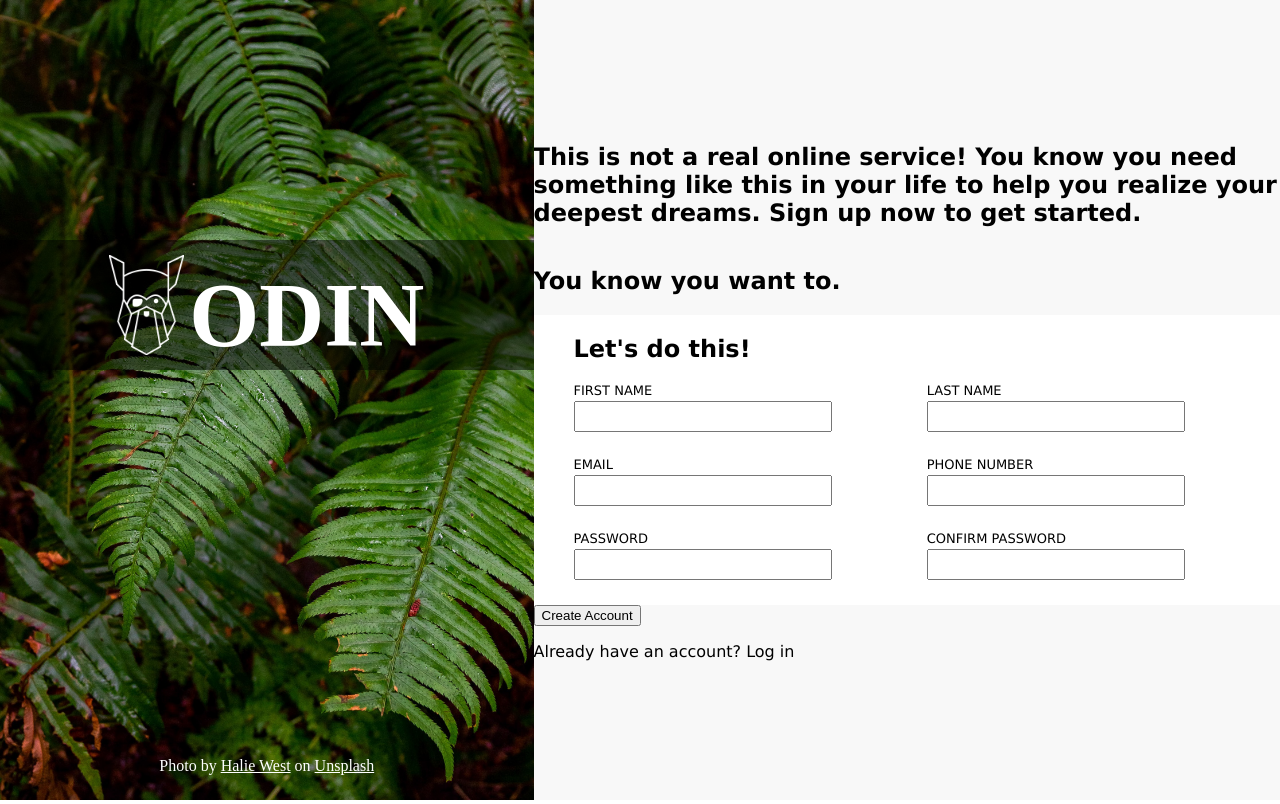
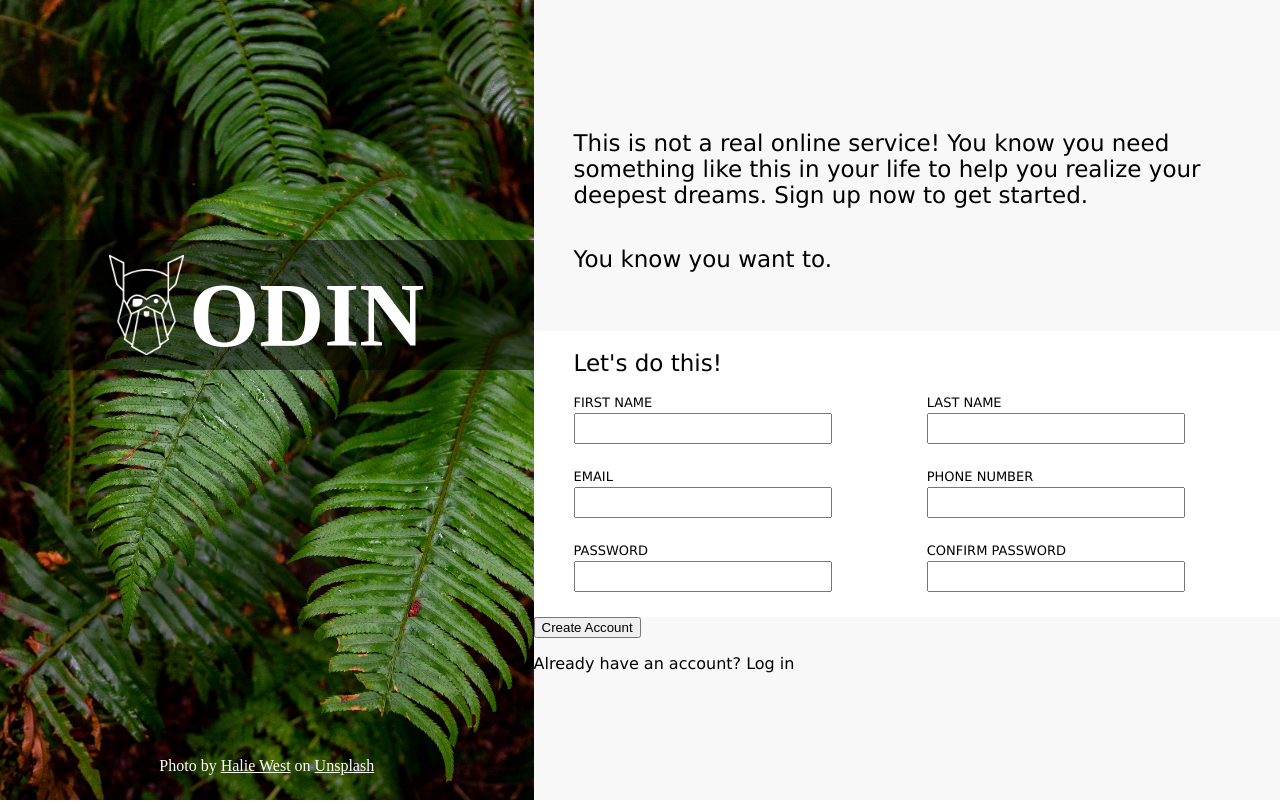
Before and after one commit to samvor/sign-up-form, a plain HTML site: page index.html in a window 1280 px wide. Drawn offline with Linux system fonts and the light colour scheme.

Commit message:
Add styling to descriptions and input header

```diff
--- a/style.css
+++ b/style.css
@@ -1,5 +1,3 @@
-
-
 body {
     margin: 0;
     padding: 0;
@@ -56,6 +54,13 @@ body {
 }
 
 /* Style of right side */
+.description {
+    padding-left: var(--right-padding);
+    padding-right: 50px;
+    font-size: 23px;
+    font-weight: 500;
+}
+
 #form-set {
     display: flex;
     flex-direction: column;
@@ -65,11 +70,17 @@ body {
     height: 100vh;
 }
 
+#form-header {
+    font-size: 23px;
+    font-weight: 500;
+}
+
 #form-inputs {
     background-color: white;
     display: flex;
     flex-direction: column;
     padding-left: var(--right-padding);
+    margin-top: 40px;
 }
 
 #inputs {
```
